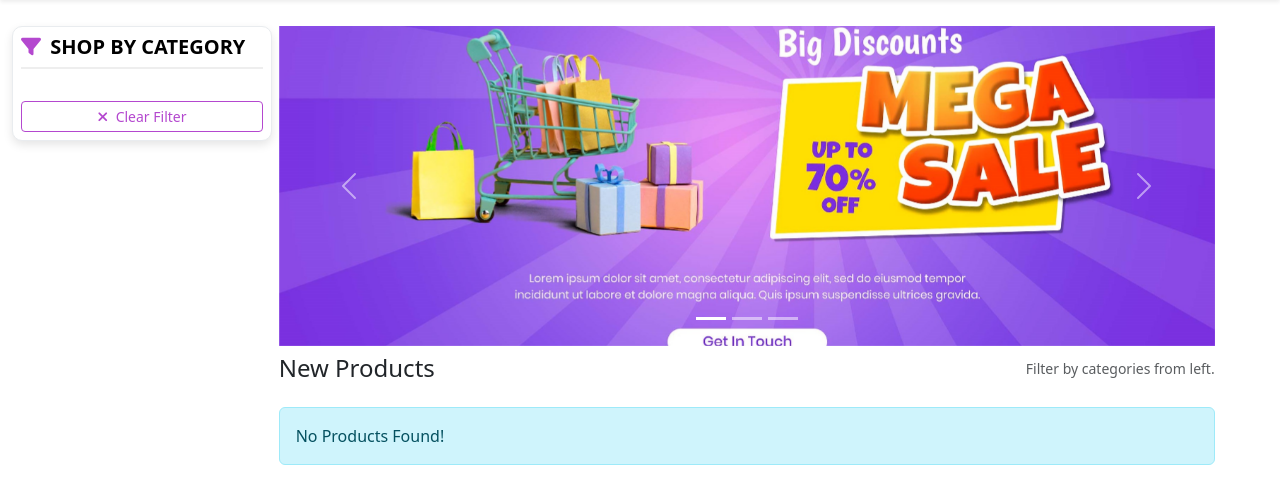
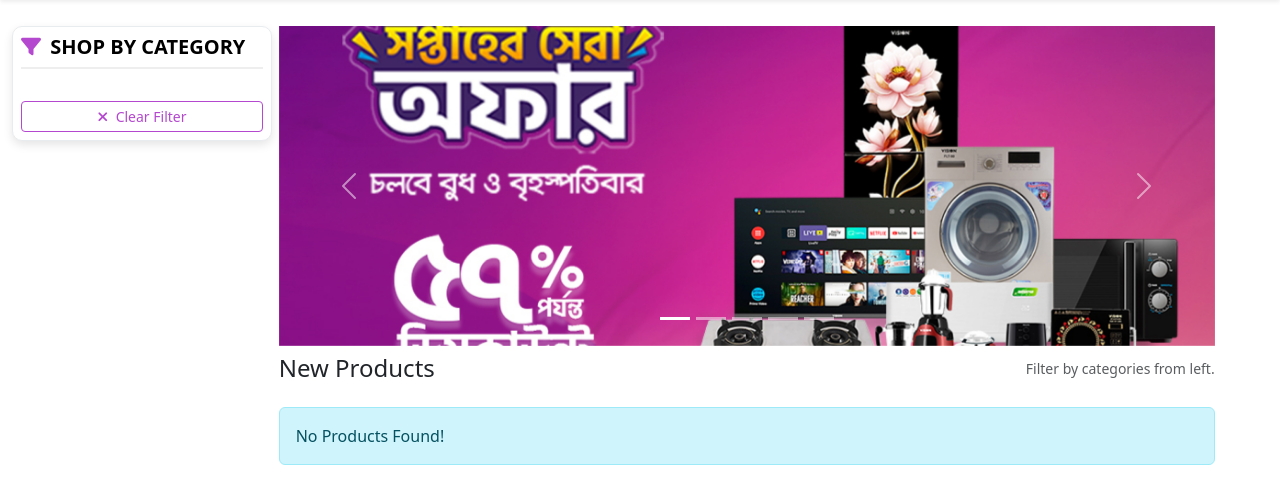
Before and after one commit to Saifmahin500/PHP_IDB, a PHP site: page /index.php in a window 1280 px wide. Shown: the part 56-560 px from the top of the page. Run offline with PHP 8.4, Linux system fonts and the light colour scheme; data that the repository does not hold is empty.

Commit message:
carusel design

```diff
--- a/PHP_Projects/Ecommarce/fetch_products.php
+++ b/PHP_Projects/Ecommarce/fetch_products.php
@@ -6,12 +6,12 @@ $catIds = is_array($catIds) ? array_filter($catIds) : [];
 
 if ($catIds) {
 	$in = implode(',', array_fill(0, count($catIds), '?'));
-	$sql = "SELECT p.*, c.category_name, a.sizes, a.colors FROM products p LEFT JOIN categories c ON p.category_id = c.id LEFT JOIN attributes a ON a.product_id = p.id WHERE p.category_id IN ($in) ORDER BY p.id DESC";
+	$sql = "SELECT p.*, c.category_name, a.sizes, a.colors FROM products p LEFT JOIN categories c ON p.category_id = c.id LEFT JOIN attributes a ON a.product_id = p.id WHERE p.category_id IN ($in) ORDER BY p.product_name ASC";
 
 	$stmt = $DB_con->prepare($sql);
 	$stmt->execute($catIds);
 } else {
-	$sql = "SELECT p.*, c.category_name, a.sizes, a.colors FROM products p LEFT JOIN categories c ON p.category_id = c.id LEFT JOIN attributes a ON a.product_id = p.id ORDER BY p.id DESC";
+	$sql = "SELECT p.*, c.category_name, a.sizes, a.colors FROM products p LEFT JOIN categories c ON p.category_id = c.id LEFT JOIN attributes a ON a.product_id = p.id ORDER BY p.product_name ASC";
 	$stmt = $DB_con->query($sql);
 }
 
--- a/PHP_Projects/Ecommarce/index.php
+++ b/PHP_Projects/Ecommarce/index.php
@@ -17,21 +17,31 @@ require_once 'partials/navbar.php';
           <li data-target="#carouselExampleIndicators" data-slide-to="0" class="active"></li>
           <li data-target="#carouselExampleIndicators" data-slide-to="1"></li>
           <li data-target="#carouselExampleIndicators" data-slide-to="2"></li>
+          <li data-target="#carouselExampleIndicators" data-slide-to="3"></li>
+          <li data-target="#carouselExampleIndicators" data-slide-to="4"></li>
+
         </ol>
         <div class="carousel-inner">
           <div class="carousel-item active">
-            <img src="assets/images/07.jpg" class="d-block w-100 slider-img" alt="slide1">
+            <img src="assets/images/Weekly Deals Top Slide WEB.jpeg" class="d-block w-100 slider-img" alt="slide1">
           </div>
           <div class="carousel-item">
-            <img src="assets/images/06.jpg" class="d-block w-100 slider-img" alt="...">
-          </div>
-          <div class="carousel-item">
-            <img src="assets/images/08.jpg" class="d-block w-100 slider-img" alt="...">
+            <img src="assets/images/Nagad ans ebl Cat banner Web.jpeg" class="d-block w-100 slider-img" alt="...">
             <!-- <div class="carousel-caption d-none-block">
               <h5>Welcome to My shop</h5>
               <p>Lorem ipsum dolor sit amet.</p>
             </div> -->
+            </div>
+            <div class="carousel-item">
+            <img src="assets/images/1100508_Power_Top_Slider_web_1015_500.gif" class="d-block w-100 slider-img" alt="...">
           </div>
+            <div class="carousel-item">
+            <img src="assets/images/RFL.jpeg" class="d-block w-100 slider-img" alt="...">
+          </div>
+            <div class="carousel-item">
+            <img src="assets/images/Web Chook_Hood_Top_Slider_1015_500 (1).gif" class="d-block w-100 slider-img" alt="...">
+          </div>
+
         </div>
         <button class="carousel-control-prev" type="button" data-target="#carouselExampleIndicators" data-slide="prev">
           <span class="carousel-control-prev-icon" aria-hidden="true"></span>
```
Also changed, not shown: PHP_Projects/Ecommarce/admin/uploads/1755079114_side-view-shawarma-with-fried-potatoes-board-cookware.jpg (added), PHP_Projects/Ecommarce/assets/images/1100508_Power_Top_Slider_web_1015_500.gif (added), PHP_Projects/Ecommarce/assets/images/Nagad ans ebl Cat banner Web.jpeg (added), PHP_Projects/Ecommarce/assets/images/RFL.jpeg (added), PHP_Projects/Ecommarce/assets/images/Weekly Deals Top Slide WEB.jpeg (added), PHP_Projects/Ecommarce/assets/images/kitichen1200.jpeg (added), 4 other files.
